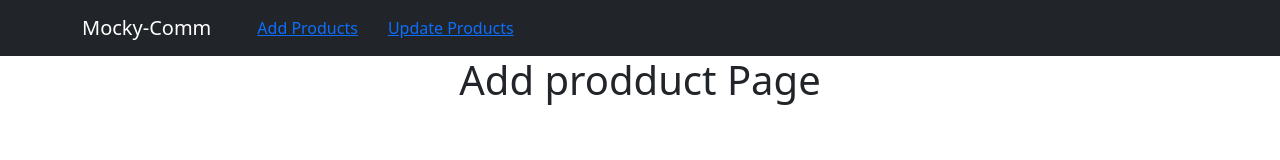
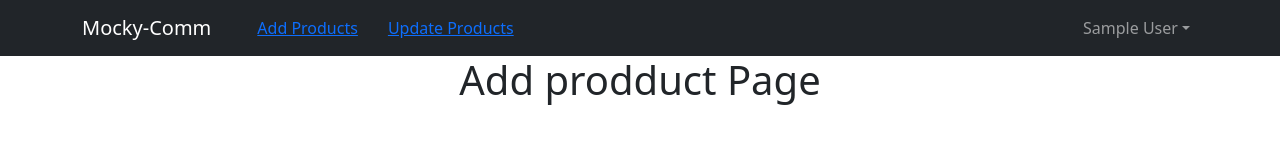
Before and after one commit to mua-wallace/mockyEcommerceSite, a React (Create React App) app in the folder mocky-dashboard/: page /add in a window 1280 px wide. Shown: the top 160 px of the page. Built offline with nearby package versions, Linux system fonts and the light colour scheme; sample sign-in values are in the browser's storage.

Commit message:
implemented logout functionality

```diff
--- a/mocky-dashboard/src/Header.js
+++ b/mocky-dashboard/src/Header.js
@@ -1,12 +1,19 @@
-import { Navbar, Nav, Container } from "react-bootstrap";
-import { Link } from 'react-router-dom';
+import { Navbar, Nav, Container, NavDropdown } from "react-bootstrap";
+import { Link, useHistory } from 'react-router-dom';
 function Header() {
+    let user = JSON.parse(localStorage.getItem('user-info'));
+    const history =useHistory();
+    function logout() {
+        localStorage.clear();
+        history.push('/register');
+
+    }
     return (
         <div>
             <Navbar bg="dark" variant="dark">
                 <Container>
                     <Navbar.Brand href="#home">Mocky-Comm</Navbar.Brand>
-                    <Nav className="me-auto navbar_wrapper" >
+                    <Nav className="me-auto navbar_wrapper">
                         {
                             localStorage.getItem('user-info') ?
                                 <>
@@ -21,6 +28,14 @@
                         }
 
                     </Nav>
+                    { localStorage.getItem('user-info')?
+                        <Nav>
+                        <NavDropdown title={user && user.name}>
+                            <NavDropdown.Item onClick={logout}>Logout</NavDropdown.Item>
+                        </NavDropdown>
+                    </Nav>
+                    : null
+                    }
                 </Container>
             </Navbar>
         </div>
```
